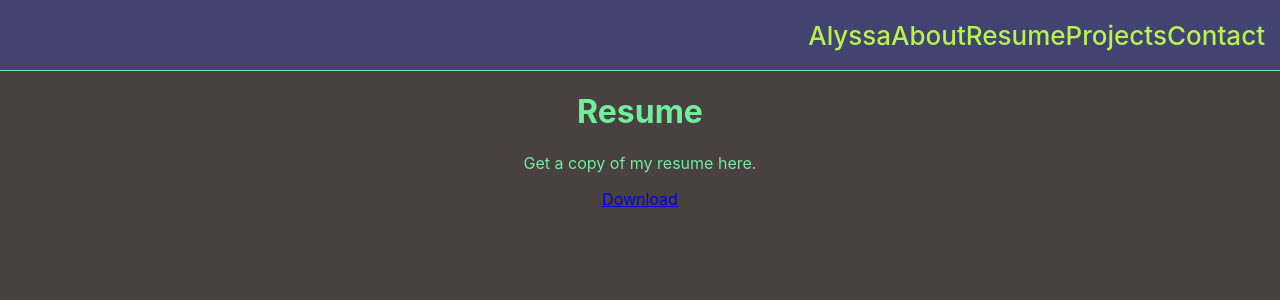
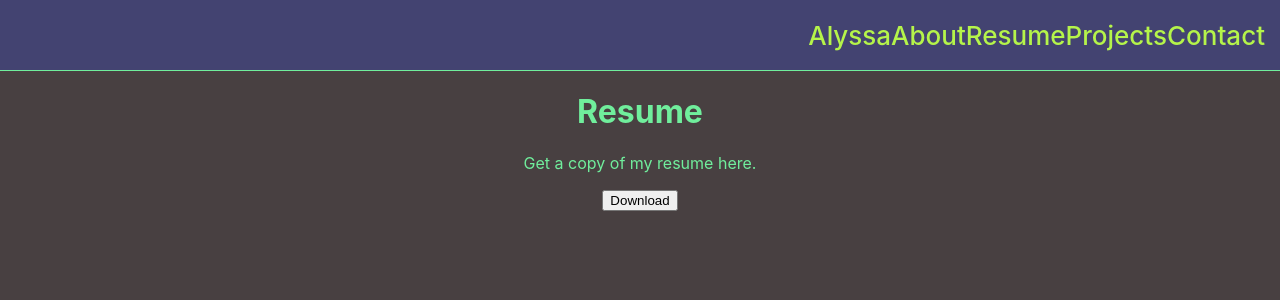
Before and after one commit to cactuspie23/portfolio-react, a React (Create React App) app: page /resume in a window 1280 px wide. Shown: the top 300 px of the page. Built offline with nearby package versions, Linux system fonts and the light colour scheme.

Commit message:
update resume download

```diff
--- a/src/pages/Resume.jsx
+++ b/src/pages/Resume.jsx
@@ -3,7 +3,9 @@ const Resume = () => {
     <>
       <h1>Resume</h1>
       <p>Get a copy of my resume here.</p>
-      <a href='/PublicAlyssaDeMartinisResume.pdf' download>Download</a>
+      <a href='/PublicAlyssaDeMartinisResume.pdf' download='AlyssaDeMartinisResume'>
+        <button>Download</button>
+      </a>
     </>
   )
 }
```
